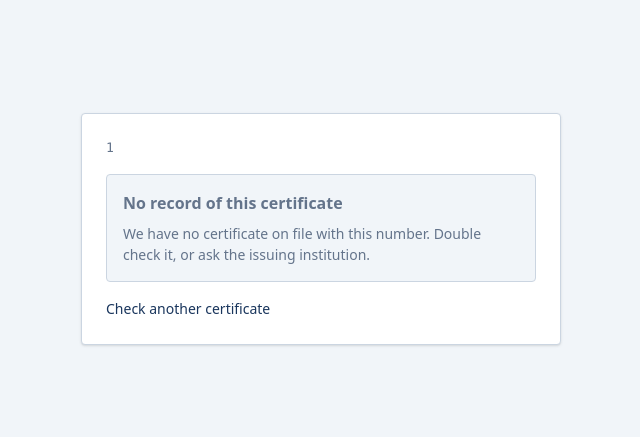
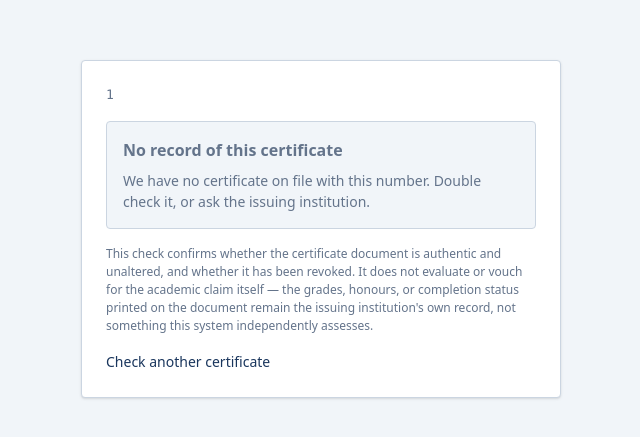
Before and after one commit to KartikMarwal25/SKIT-CSE-2023-2027-26, a React (Vite) app in the folder apps/web/: page /verify/1 in a window 1280 px wide. Shown: the part 171-608 px from the top of the page, without its empty margins (319-959 px from the left). Built offline with nearby package versions, Linux system fonts and the light colour scheme.

Commit message:
feat(web): draft the AD-05/UI-07 scope note copy

```diff
--- a/apps/web/src/pages/public/VerifyOutcomePage.jsx
+++ b/apps/web/src/pages/public/VerifyOutcomePage.jsx
@@ -51,6 +51,18 @@ export function VerifyOutcomePage() {
           <p className="text-[16px] font-bold">{copy.heading}</p>
           <p className="mt-8 text-[14px]">{copy.detail}</p>
         </div>
+
+        {/* AD-05/UI-07 — mandatory on every outcome, not just this one, so
+            it can never be mistaken for something specific to a bad result
+            (the F-1 pitfall: implying the system vouches for the academic
+            claim itself, not just the document's authenticity). */}
+        <p className="mt-16 text-[12px] leading-[18px] text-faint">
+          This check confirms whether the certificate document is authentic and unaltered, and
+          whether it has been revoked. It does not evaluate or vouch for the academic claim itself
+          — the grades, honours, or completion status printed on the document remain the issuing
+          institution's own record, not something this system independently assesses.
+        </p>
+
         <Link to="/verify" className="mt-16 inline-block text-[14px] text-brand hover:underline">
           Check another certificate
         </Link>
```
